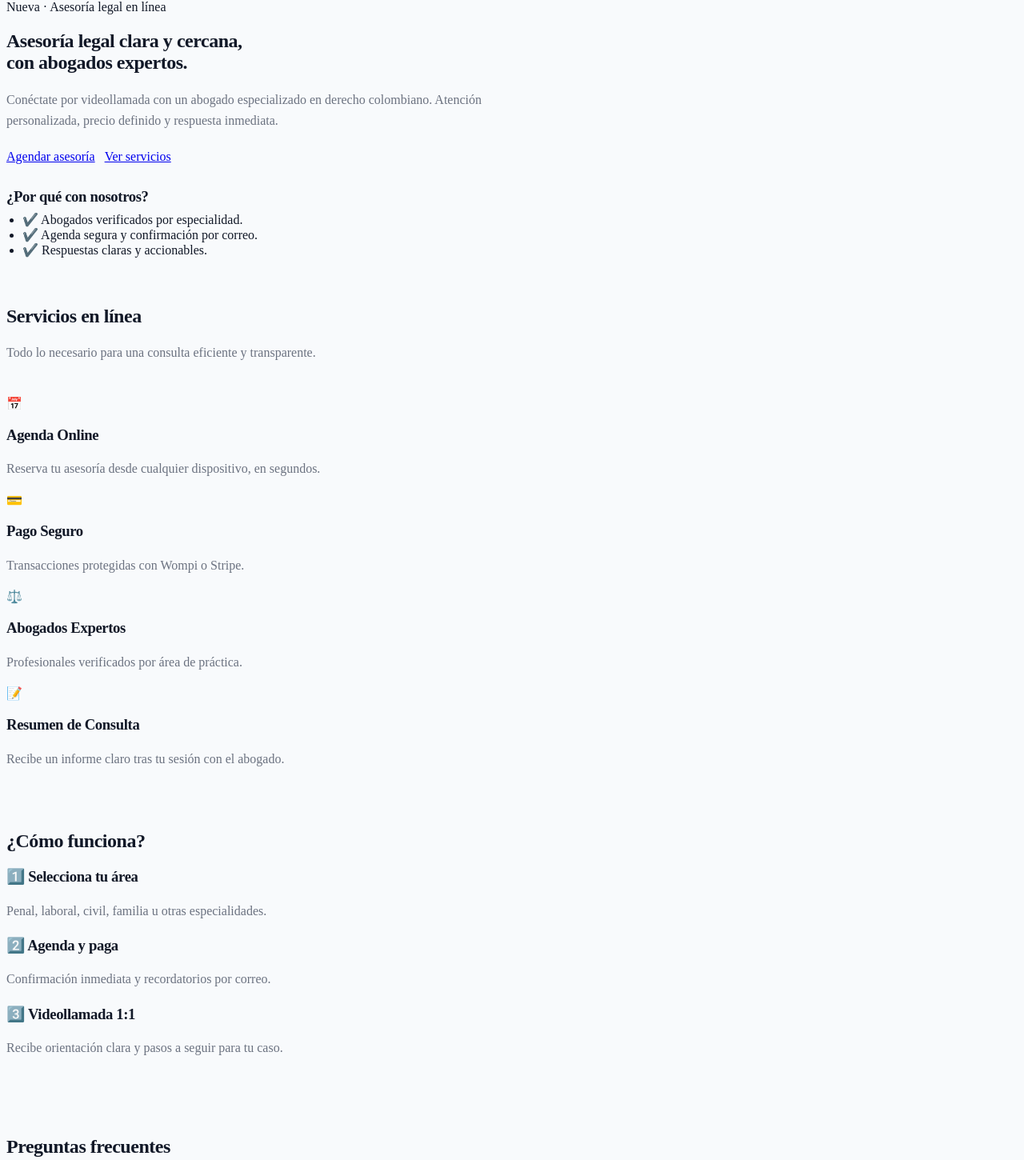
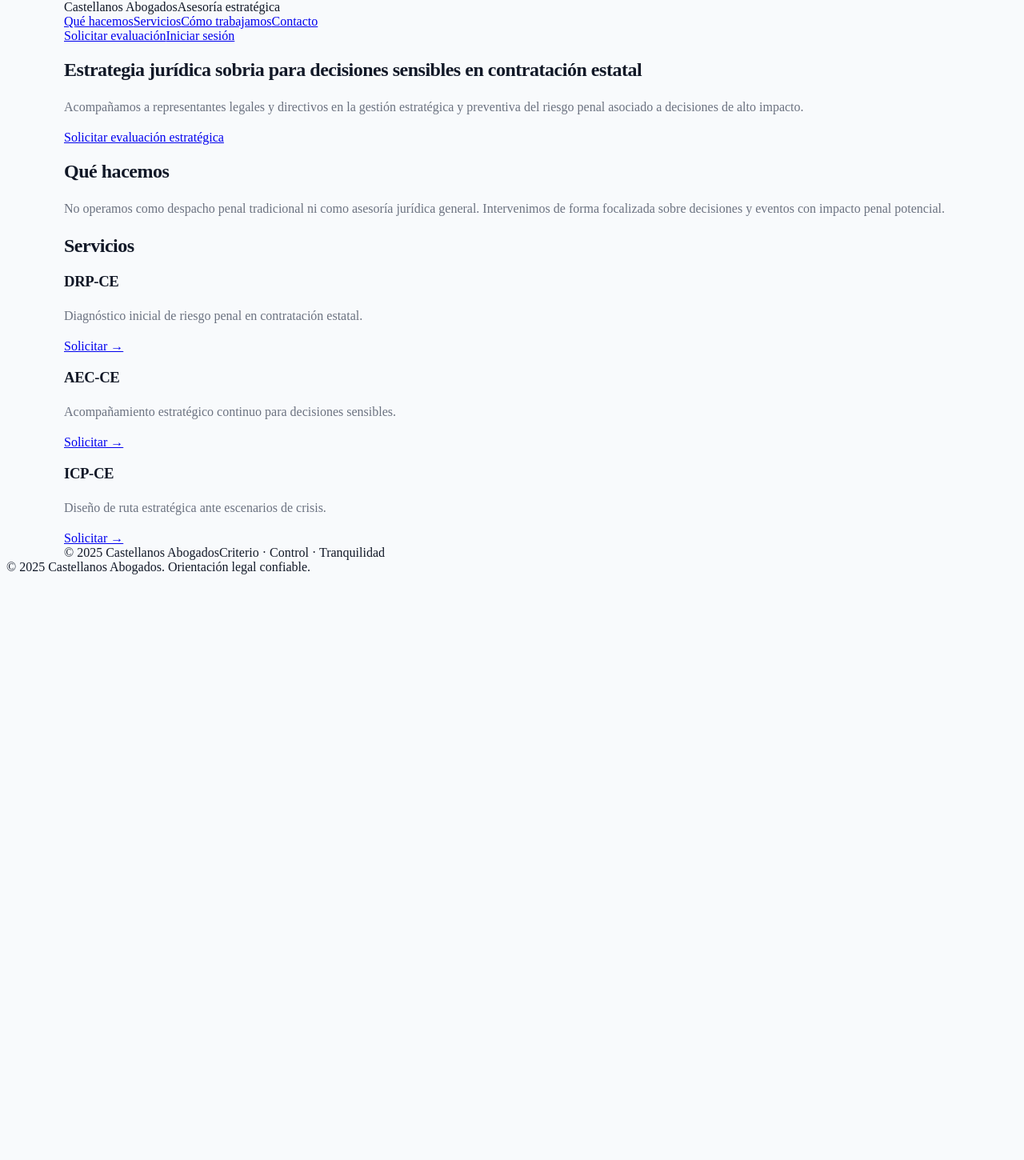
Before and after one commit to jjonnas1/castellanosabogados, a Next.js app: page / in a window 1280 px wide. Shown: the part 80-1530 px from the top of the page at 80% size. After the commit the page ends 808 px from the top, so only its background shows below. Built offline with nearby package versions, Linux system fonts and the light colour scheme; grey boxes are pictures that could not be loaded.

Commit message:
Update page.tsx

```diff
--- a/app/page.tsx
+++ b/app/page.tsx
@@ -1,145 +1,104 @@
-// app/page.tsx
-export default function HomePage() {
+import SiteHeader from "./components/SiteHeader";
+import Link from "next/link";
+
+export default function Home() {
   return (
     <main>
-      {/* HERO PRINCIPAL */}
-      <section className="section">
-        <div className="wrap">
-          <div className="hero">
-            <span className="badge">Nueva · Asesoría legal en línea</span>
-            <h1 className="h1">
-              Asesoría legal clara y cercana,
-              <br /> con abogados expertos.
+      <SiteHeader />
+
+      {/* HERO */}
+      <section className="relative overflow-hidden">
+        <div className="absolute inset-0">
+          <div
+            className="h-full w-full bg-cover bg-center"
+            style={{
+              backgroundImage:
+                "url(https://images.unsplash.com/photo-1521791136064-7986c2920216)",
+              opacity: 0.15,
+            }}
+          />
+          <div className="absolute inset-0 bg-gradient-to-b from-white/80 to-white" />
+        </div>
+
+        <div className="container relative py-24">
+          <div className="max-w-3xl">
+            <h1 className="text-4xl md:text-5xl font-semibold text-gray-900">
+              Estrategia jurídica sobria para decisiones sensibles en contratación estatal
             </h1>
-            <p className="muted" style={{ maxWidth: 680 }}>
-              Conéctate por videollamada con un abogado especializado en derecho
-              colombiano. Atención personalizada, precio definido y respuesta inmediata.
+
+            <p className="mt-6">
+              Acompañamos a representantes legales y directivos en la gestión
+              estratégica y preventiva del riesgo penal asociado a decisiones
+              de alto impacto.
             </p>
 
-            <div
-              style={{
-                display: "flex",
-                gap: "12px",
-                flexWrap: "wrap",
-                marginTop: "22px",
-              }}
-            >
-              <a href="/agenda" className="btn btn--primary">
-                Agendar asesoría
-              </a>
-              <a href="/servicios" className="btn btn--ghost">
-                Ver servicios
-              </a>
-            </div>
-
-            <div className="panel" style={{ marginTop: 30 }}>
-              <h3 style={{ marginBottom: 8 }}>¿Por qué con nosotros?</h3>
-              <ul style={{ margin: 0, paddingLeft: 20 }}>
-                <li>✔️ Abogados verificados por especialidad.</li>
-                <li>✔️ Agenda segura y confirmación por correo.</li>
-                <li>✔️ Respuestas claras y accionables.</li>
-              </ul>
+            <div className="mt-8">
+              <Link
+                href="/agenda"
+                className="inline-block rounded-full bg-gray-900 px-6 py-3 text-sm font-semibold text-white hover:bg-gray-800 transition"
+              >
+                Solicitar evaluación estratégica
+              </Link>
             </div>
           </div>
         </div>
       </section>
 
-      {/* SERVICIOS */}
-      <section className="section" style={{ paddingTop: 40 }}>
-        <div className="wrap">
-          <h2 className="h2">Servicios en línea</h2>
-          <p className="muted" style={{ marginBottom: 40 }}>
-            Todo lo necesario para una consulta eficiente y transparente.
-          </p>
-
-          <div className="tiles">
-            <div className="tile">
-              <div className="icon">📅</div>
-              <h3>Agenda Online</h3>
-              <p>Reserva tu asesoría desde cualquier dispositivo, en segundos.</p>
-            </div>
-
-            <div className="tile">
-              <div className="icon">💳</div>
-              <h3>Pago Seguro</h3>
-              <p>Transacciones protegidas con Wompi o Stripe.</p>
-            </div>
-
-            <div className="tile">
-              <div className="icon">⚖️</div>
-              <h3>Abogados Expertos</h3>
-              <p>Profesionales verificados por área de práctica.</p>
-            </div>
-
-            <div className="tile">
-              <div className="icon">📝</div>
-              <h3>Resumen de Consulta</h3>
-              <p>Recibe un informe claro tras tu sesión con el abogado.</p>
-            </div>
-          </div>
-        </div>
+      {/* QUÉ HACEMOS */}
+      <section id="que-hacemos" className="container py-20">
+        <h2 className="text-2xl font-semibold text-gray-900">
+          Qué hacemos
+        </h2>
+        <p className="mt-4 max-w-2xl">
+          No operamos como despacho penal tradicional ni como asesoría jurídica general.
+          Intervenimos de forma focalizada sobre decisiones y eventos con impacto penal potencial.
+        </p>
       </section>
 
-      {/* CÓMO FUNCIONA */}
-      <section className="section" style={{ paddingTop: 40 }}>
-        <div className="wrap">
-          <h2 className="h2">¿Cómo funciona?</h2>
-          <div className="tiles" style={{ gridTemplateColumns: "repeat(3,1fr)" }}>
-            <div className="tile">
-              <h3>1️⃣ Selecciona tu área</h3>
-              <p>Penal, laboral, civil, familia u otras especialidades.</p>
+      {/* SERVICIOS */}
+      <section id="servicios" className="container pb-24">
+        <h2 className="text-2xl font-semibold text-gray-900">
+          Servicios
+        </h2>
+
+        <div className="mt-10 grid grid-cols-1 md:grid-cols-3 gap-6">
+          {[
+            {
+              t: "DRP-CE",
+              d: "Diagnóstico inicial de riesgo penal en contratación estatal.",
+            },
+            {
+              t: "AEC-CE",
+              d: "Acompañamiento estratégico continuo para decisiones sensibles.",
+            },
+            {
+              t: "ICP-CE",
+              d: "Diseño de ruta estratégica ante escenarios de crisis.",
+            },
+          ].map((s) => (
+            <div
+              key={s.t}
+              className="rounded-2xl border border-gray-200 bg-white p-6"
+            >
+              <h3 className="font-semibold text-gray-900">{s.t}</h3>
+              <p className="mt-3 text-sm">{s.d}</p>
+              <Link
+                href="/agenda"
+                className="mt-5 inline-block text-sm font-semibold text-gray-900"
+              >
+                Solicitar →
+              </Link>
             </div>
-            <div className="tile">
-              <h3>2️⃣ Agenda y paga</h3>
-              <p>Confirmación inmediata y recordatorios por correo.</p>
-            </div>
-            <div className="tile">
-              <h3>3️⃣ Videollamada 1:1</h3>
-              <p>Recibe orientación clara y pasos a seguir para tu caso.</p>
-            </div>
-          </div>
-        </div>
-      </section>
-
-      {/* FAQ / INFO ADICIONAL */}
-      <section className="section" style={{ paddingTop: 60, paddingBottom: 100 }}>
-        <div className="wrap">
-          <h2 className="h2">Preguntas frecuentes</h2>
-          <div className="panel">
-            <h3>¿Cuánto dura una asesoría?</h3>
-            <p>
-              Cada asesoría tiene una duración aproximada de 20 a 40 minutos,
-              dependiendo de la complejidad del caso. En la sesión se brinda
-              orientación inicial, diagnóstico y pasos concretos.
-            </p>
-
-            <h3>¿Recibo soporte o documentos después?</h3>
-            <p>
-              Sí. Tras la asesoría recibirás, sin costo adicional, los{" "}
-              <strong>formatos o modelos jurídicos pertinentes</strong> para que
-              continúes tu trámite ante la entidad o juzgado correspondiente.
-            </p>
-
-            <h3>¿Puedo escoger mi abogado?</h3>
-            <p>
-              Sí. Puedes elegir por especialidad o dejar que nuestro sistema te
-              asigne al profesional disponible más adecuado.
-            </p>
-          </div>
+          ))}
         </div>
       </section>
 
       {/* FOOTER */}
-      <footer
-        style={{
-          textAlign: "center",
-          padding: "40px 0",
-          borderTop: "1px solid #e7ecf6",
-          fontSize: ".9rem",
-          color: "var(--muted)",
-        }}
-      >
-        © 2025 Castellanos Abogados. Orientación legal confiable.
+      <footer className="border-t border-gray-200 py-10">
+        <div className="container flex justify-between text-xs text-gray-500">
+          <span>© {new Date().getFullYear()} Castellanos Abogados</span>
+          <span>Criterio · Control · Tranquilidad</span>
+        </div>
       </footer>
     </main>
   );
```
